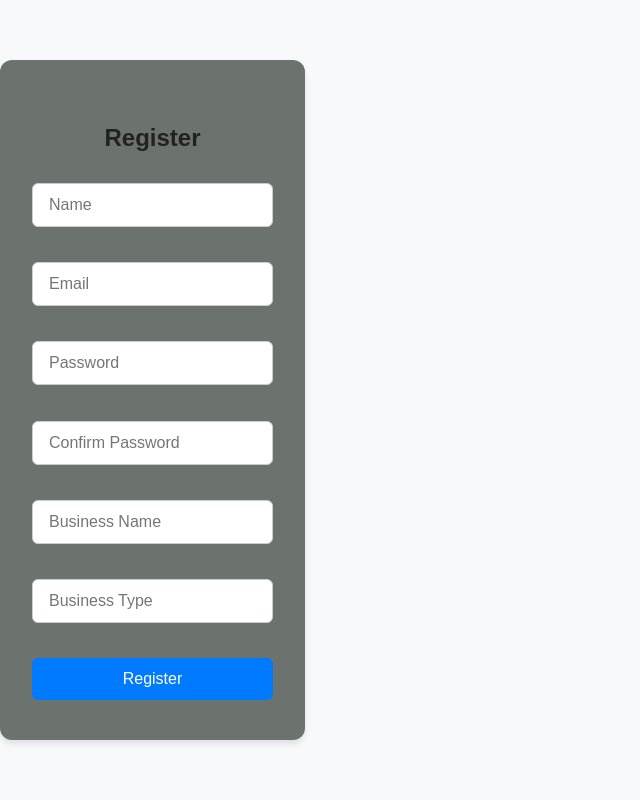
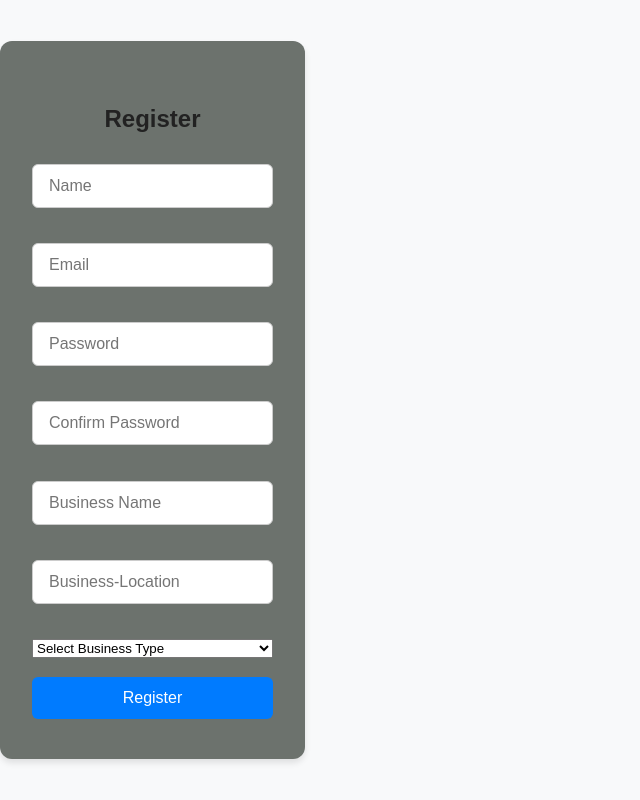
Before and after one commit to John-M23/Duka-Yetu, a React (Vite) app: page /register in a window 1280 px wide. Shown: the whole page, without its empty margins (0-640 px from the left). Built offline with nearby package versions, Linux system fonts and the light colour scheme.

Commit message:
added register page

```diff
--- a/src/pages/Register.jsx
+++ b/src/pages/Register.jsx
@@ -32,11 +32,28 @@ export default function Register() {
             name='businessName'
             placeholder='Business Name'
             />
-            <input
-            type='text'
-            name='businessType'
-            placeholder='Business Type'
-            />
+
+           <input
+        type="location"
+        name="business location "
+        placeholder="Business-Location"
+           />
+
+
+
+
+           <select>
+            <option value="">Select Business Type </option>
+
+            <option value="Hardware">Hardware</option>
+            <option value="">Kiosk</option>
+            <option value="">liquor Store/Wines&Spirit</option>
+            <option value="">Shop</option>
+            <option value="">Supermarket</option>
+            <option value="">Whole-sale Shop</option>
+            <option value="">Others</option>
+           </select>
+
             <button type='submit'>Register</button>
             </form>
         </div>
```
